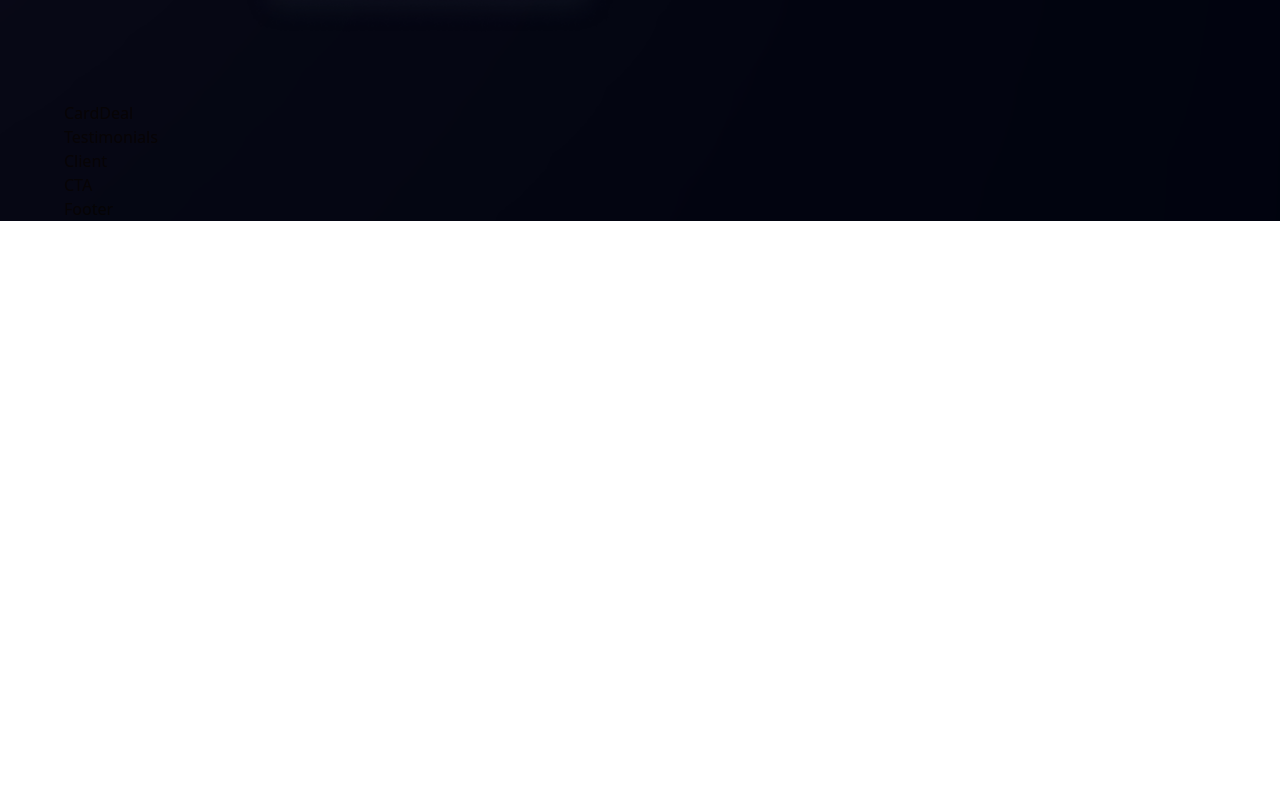
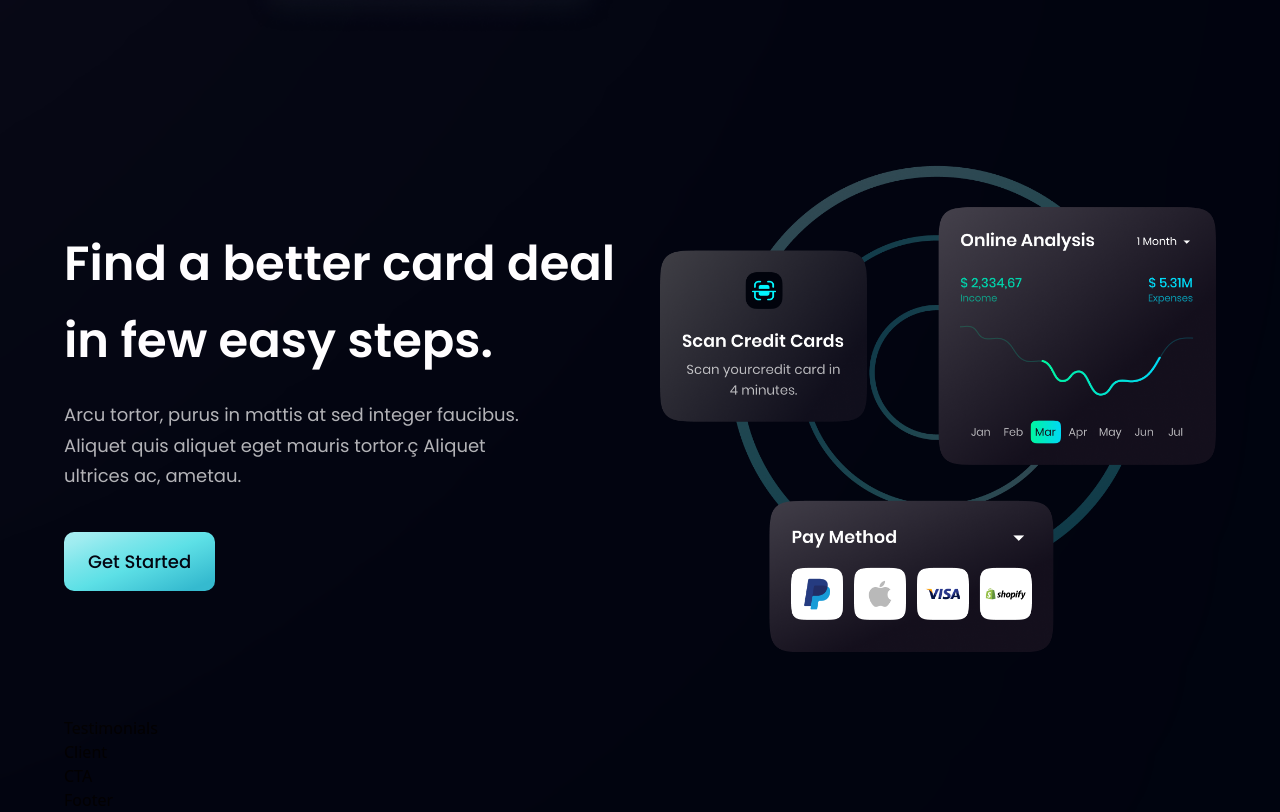
Before and after one commit to NazarIlkiv/modern_bank_app, a React (Vite) app: page / in a window 1280 px wide. Shown: the part 2088-2900 px from the top of the page. Before the commit the page ends 2309 px from the top, so only its background shows below. Built offline with nearby package versions, Linux system fonts and the light colour scheme.

Commit message:
Make button more rounded and CardDeal section added

```diff
--- a/src/components/Button.jsx
+++ b/src/components/Button.jsx
@@ -4,7 +4,7 @@
   return (
     <button
       type="button"
-      className={`py-4 px-6 bg-blue-gradient font-poppins font-medium text-[18px] text-primary outline-none ${styles} `}
+      className={`py-4 px-6 bg-blue-gradient font-poppins font-medium text-[18px] text-primary outline-none ${styles} rounded-[10px]`}
     >
       Get Started
     </button>
--- a/src/components/CardDeal.jsx
+++ b/src/components/CardDeal.jsx
@@ -1,7 +1,26 @@
-import React from "react";
+import { card } from "../assets";
+import styles, { layout } from "../style";
+import Button from "./Button";
 
-const CardDeal = () => {
-  return <div>CardDeal</div>;
-};
+const CardDeal = () => (
+  <section className={layout.section}>
+    <div className={layout.sectionInfo}>
+      <h2 className={styles.heading2}>
+        Find a better card deal <br className="sm:block hidden" /> in few easy
+        steps.
+      </h2>
+      <p className={`${styles.paragraph} max-w-[470px] mt-5`}>
+        Arcu tortor, purus in mattis at sed integer faucibus. Aliquet quis
+        aliquet eget mauris tortor.ç Aliquet ultrices ac, ametau.
+      </p>
+
+      <Button styles={`mt-10`} />
+    </div>
+
+    <div className={layout.sectionImg}>
+      <img src={card} alt="billing" className="w-[100%] h-[100%]" />
+    </div>
+  </section>
+);
 
 export default CardDeal;
```
